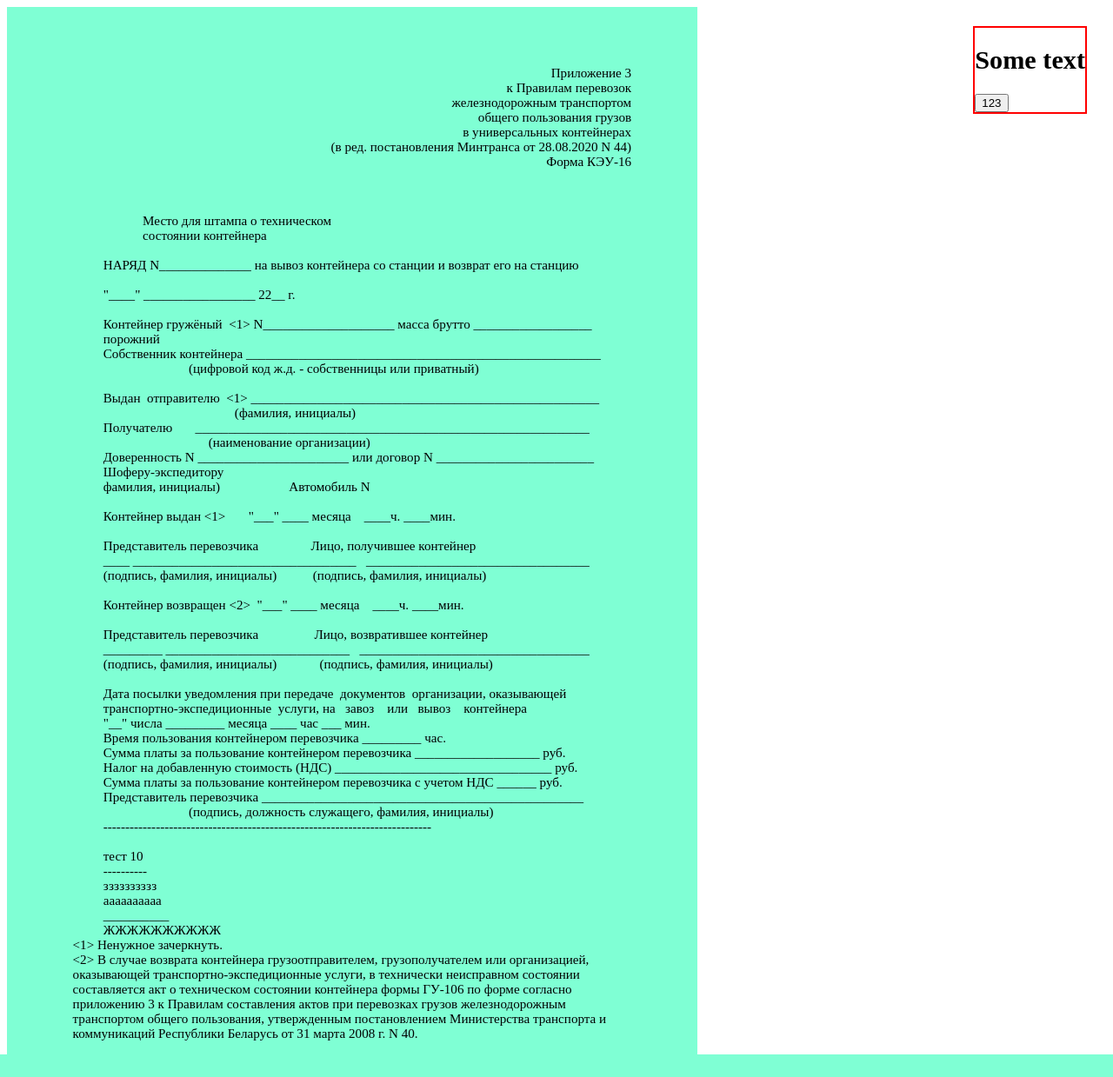
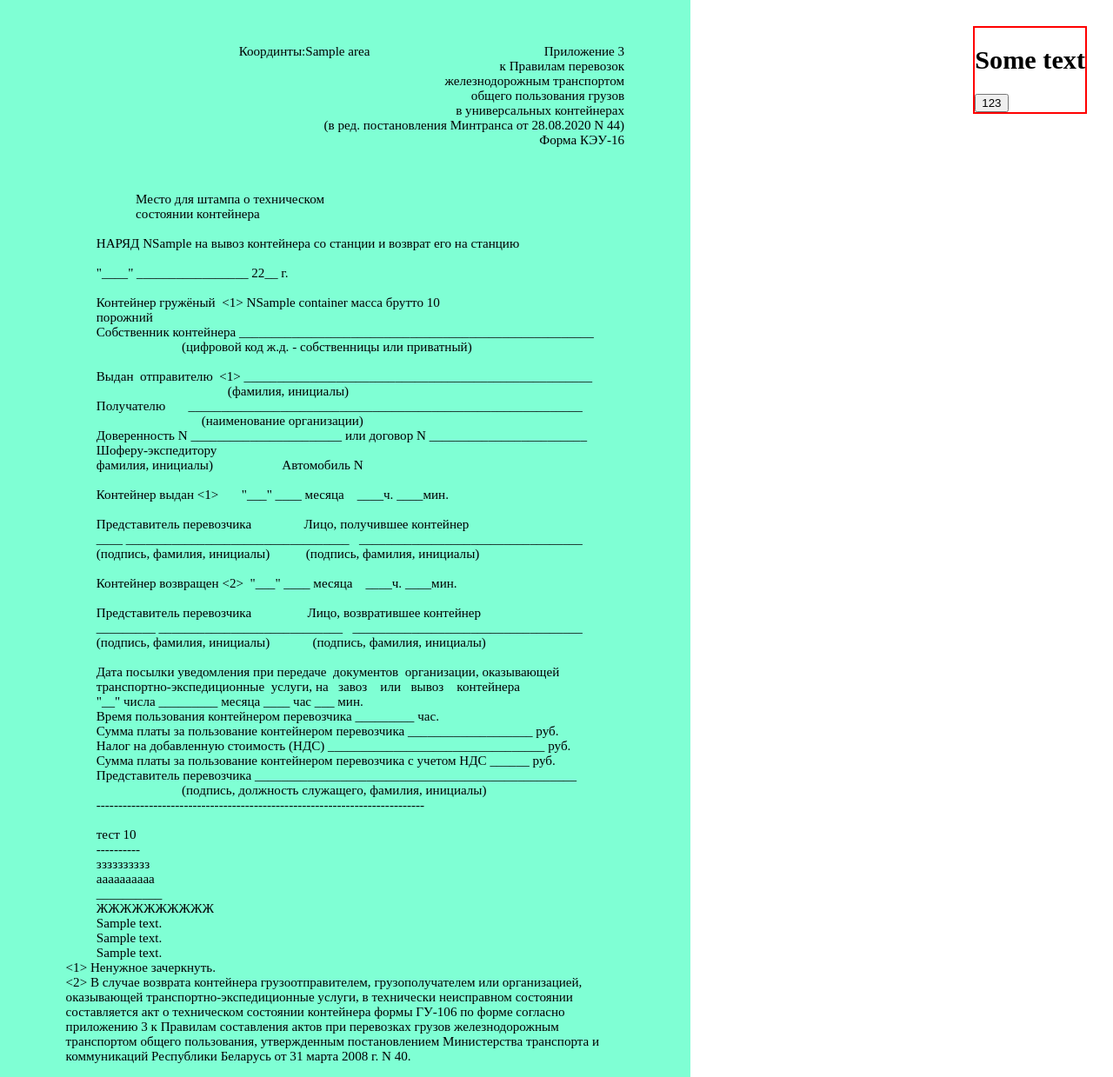
Before and after one commit to Vladiuse/rw, a Django app: template rw/containers/templates/containers/print/document.html in a window 1280 px wide. Shown: the whole page at 87% size. Before the commit the page ends 1213 px from the top, so only its background shows below. Run offline with Django 3.2, Linux system fonts and the light colour scheme; the template is opened without the code that fills it: most values are stand-ins (such as "Sample title", 1, 10 or a date in 2020); some web fonts are replaced.

Commit message:
add filter to pring fix size values

```diff
--- a/rw/containers/templates/containers/print/document.html
+++ b/rw/containers/templates/containers/print/document.html
@@ -1,4 +1,5 @@
 {%load static%}
+{%load client%}
 <!DOCTYPE html>
 <html lang="en">
 <head>
@@ -17,6 +18,9 @@
     }
     .print-doc{
         background-color: aquamarine;
+    }
+    body{
+        margin: 0;
     }
     html, body{
         font-family: myFirstFont;
@@ -63,8 +67,7 @@
 
 <div class="head" >
     <div class="text">
-
-                                                                 Приложение 3
+Координты:{{row.area|right:"2"}}                                                     Приложение 3
                                                          к Правилам перевозок
                                                   железнодорожным транспортом
                                                     общего пользования грузов
@@ -78,11 +81,11 @@
             Место для штампа о техническом
             состоянии контейнера
 
-НАРЯД N______________ на вывоз контейнера со станции и возврат его на станцию
+НАРЯД N{{row.nn|center_dash:"14"}} на вывоз контейнера со станции и возврат его на станцию
 
 "____" _________________ 22__ г.
 
-Контейнер гружёный  <1> N____________________ масса брутто __________________
+Контейнер гружёный  <1> N{{row.container|left:"20"}} масса брутто {{row.weight|left:"18"}}
 порожний
 Собственник контейнера ______________________________________________________
                           (цифровой код ж.д. - собственницы или приватный)
@@ -124,6 +127,9 @@ _________ ____________________________   ___________________________________
 aaaaaaaaaa
 __________
 ЖЖЖЖЖЖЖЖЖЖ
+{{text|right:"30"}}
+{{text|left:"30"}}
+{{text|center_dash:"30"}}
 </div>
     </div>
     <div class="bottom">
--- a/rw/containers/views.py
+++ b/rw/containers/views.py
@@ -197,9 +197,10 @@ class WordDocUpdate(UpdateView):
 
 
 def print_document(request, client_container_id):
-    client_container_id = ClientContainerRow.objects.get(pk=client_container_id)
+    row = ClientContainerRow.objects.get(pk=client_container_id)
     content = {
-        'client_container_id': client_container_id,
+        'row': row,
+        'text': 'Some text',
     }
     return render(request, 'containers/print/document.html', content)
 
```
